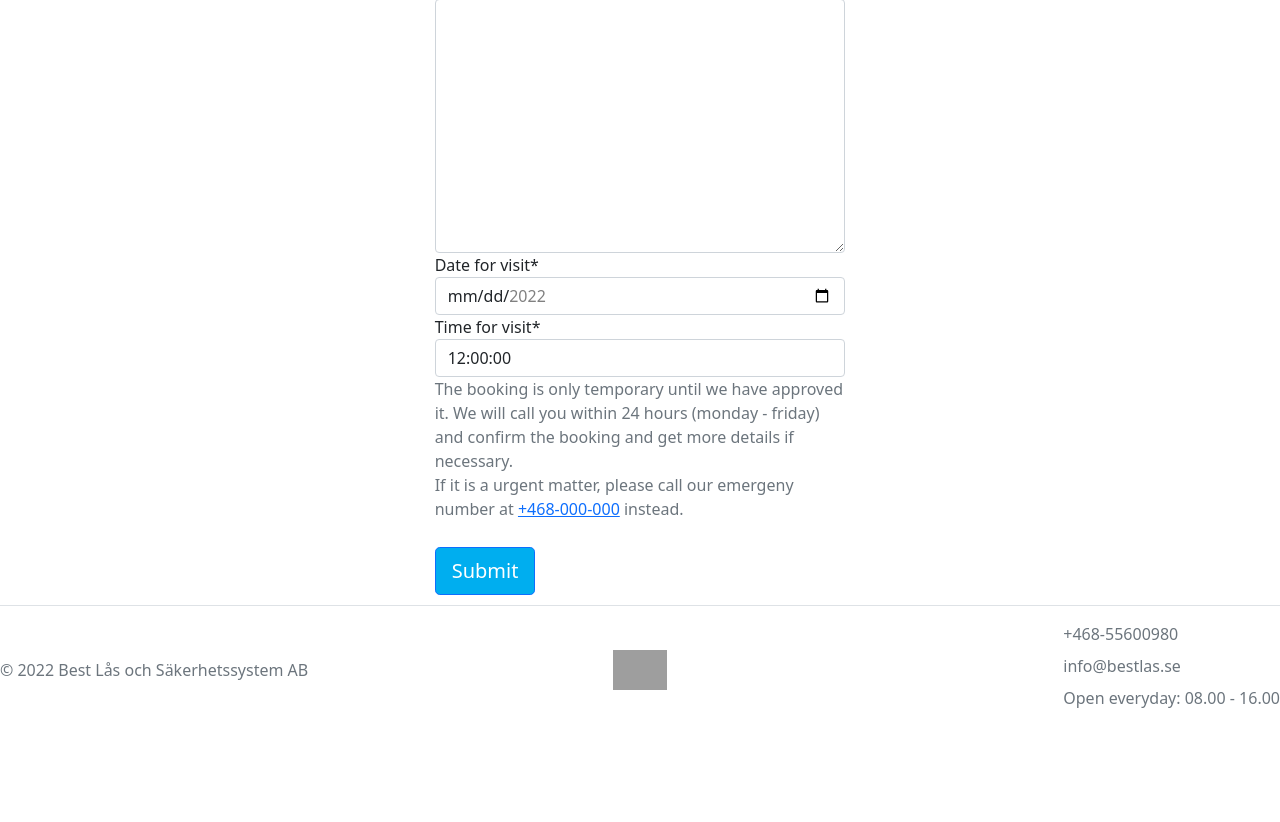
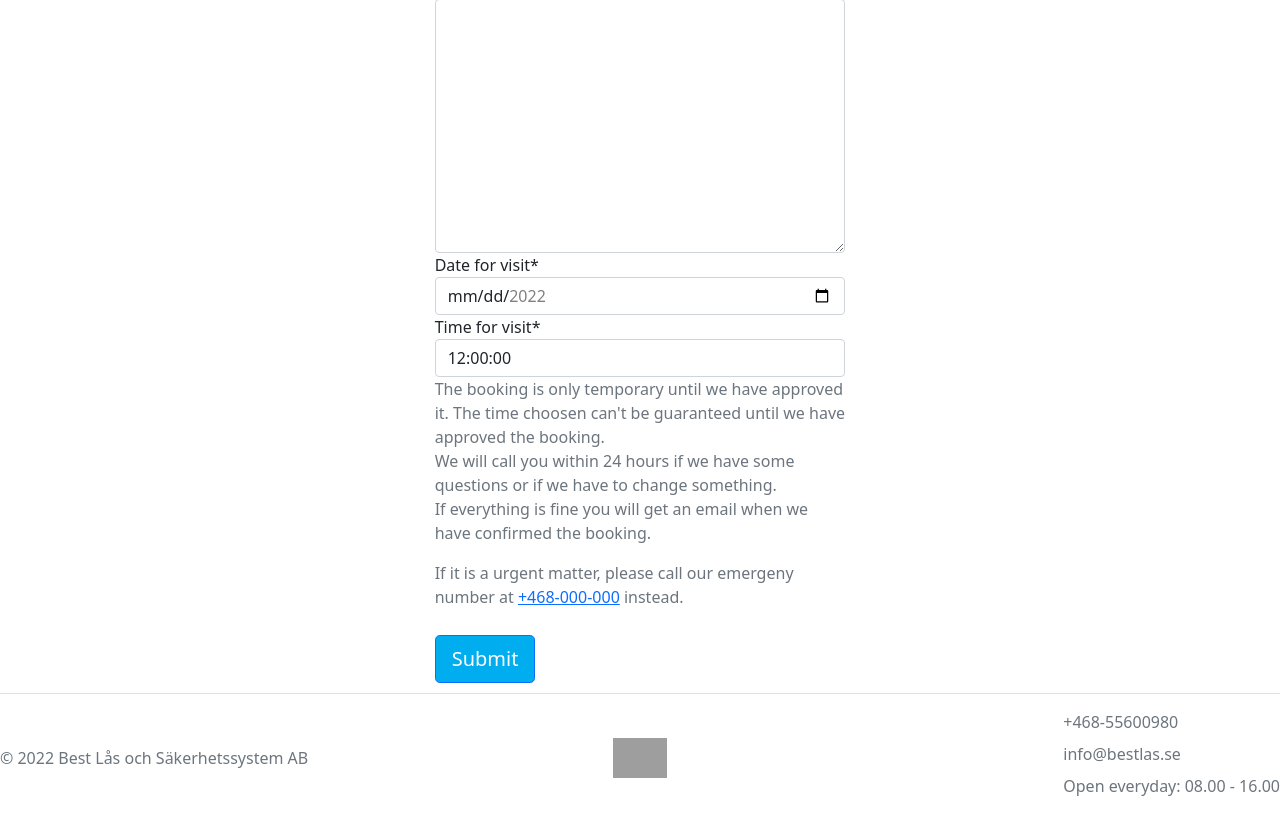
Before and after one commit to spangen87/locksmith-booking, a Django app: page /place_booking in a window 1280 px wide. Shown: the part 672-1494 px from the top of the page. Before the commit the page ends 1380 px from the top, so only its background shows below. Run offline with Django 3.2, Linux system fonts and the light colour scheme; the visitor is signed in with stand-in values (Sample User, id 1); some libraries are stand-ins or nearby versions; grey boxes are pictures that could not be loaded.

Commit message:
Change text below booking form and add content to readme

```diff
--- a/templates/booking/place_booking.html
+++ b/templates/booking/place_booking.html
@@ -17,10 +17,12 @@
     <form method="post" style="margin-top: 1.3em;">
       {{ form | crispy }}
       {% csrf_token %}
-      <p class="text-muted">The booking is only temporary until we have approved it. We will call you within 24 hours
-        (monday - friday) and confirm the booking and get more details if necessary. <br>
-        If it is a urgent matter, please call our emergeny number at <a href="tel:00468000000">+468-000-000</a> instead.
-      </p>
+      <p class="text-muted">The booking is only temporary until we have approved it. The time choosen can't be
+        guaranteed until we have approved the booking. <br> We will call you within 24 hours if we have some questions
+        or if we have to change something.<br>
+        If everything is fine you will get an email when we have confirmed the booking.</p>
+      <p class="text-muted">If it is a urgent matter, please call our emergeny number at <a
+          href="tel:00468000000">+468-000-000</a> instead.</p>
       <button type="submit" class="btn btn-primary btn-signup btn-lg">Submit</button>
     </form>
     {% else %}
```
Also changed, not shown: README.md, static/images/readme_images/about.jpg (added), static/images/readme_images/booking_timepicker.jpg (added), static/images/readme_images/cancel_booking.jpg (added), static/images/readme_images/dashboard.jpg (added), static/images/readme_images/edit_booking.jpg (added), static/images/readme_images/footer.jpg (added), static/images/readme_images/login.jpg (added), static/images/readme_images/my_bookings.jpg (added), static/images/readme_images/place_booking.jpg (added), static/images/readme_images/review_form.jpg (added), static/images/readme_images/review_validation.jpg (added), static/images/readme_images/sign_up.jpg (added), static/images/readme_images/updated_booking_message.jpg (added).
